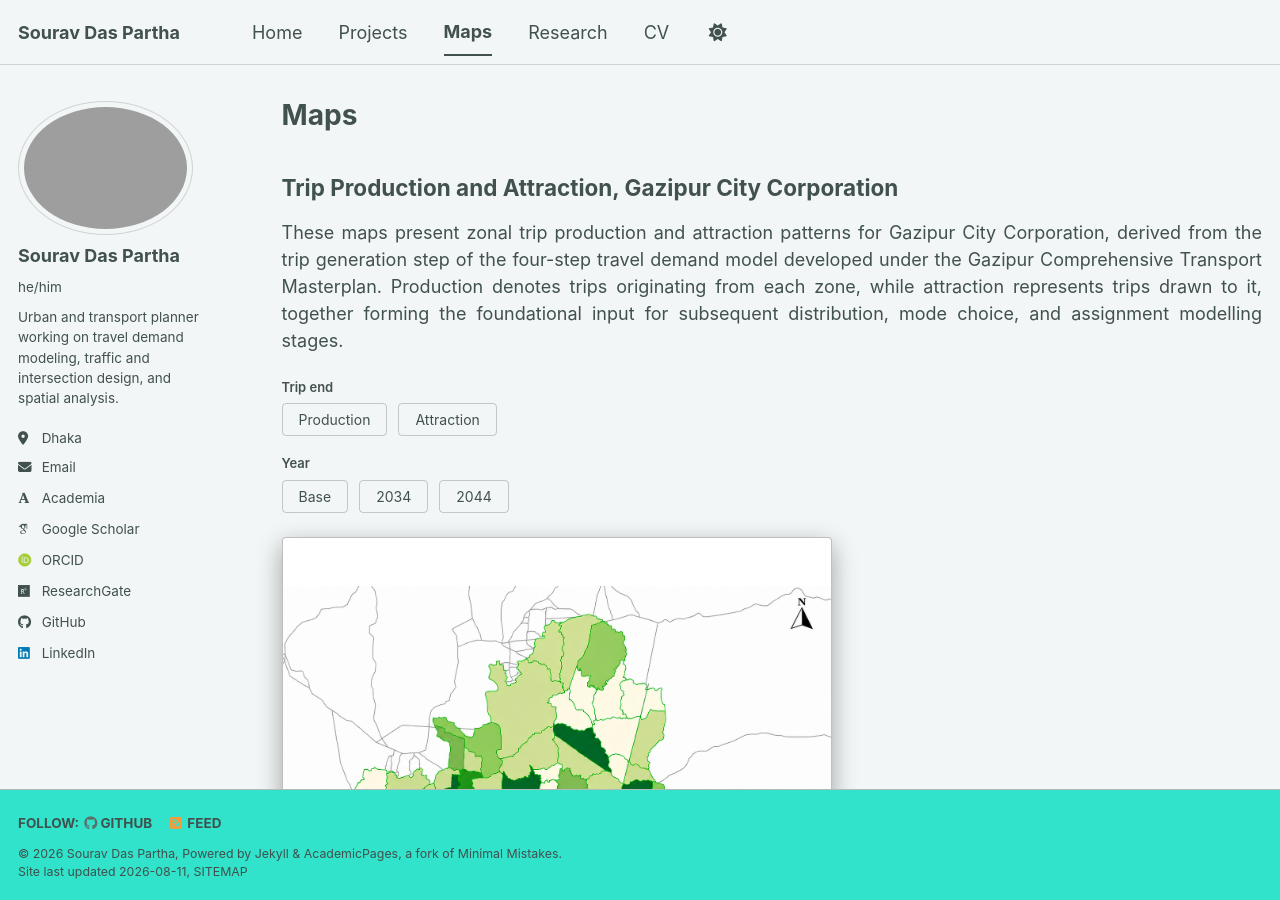
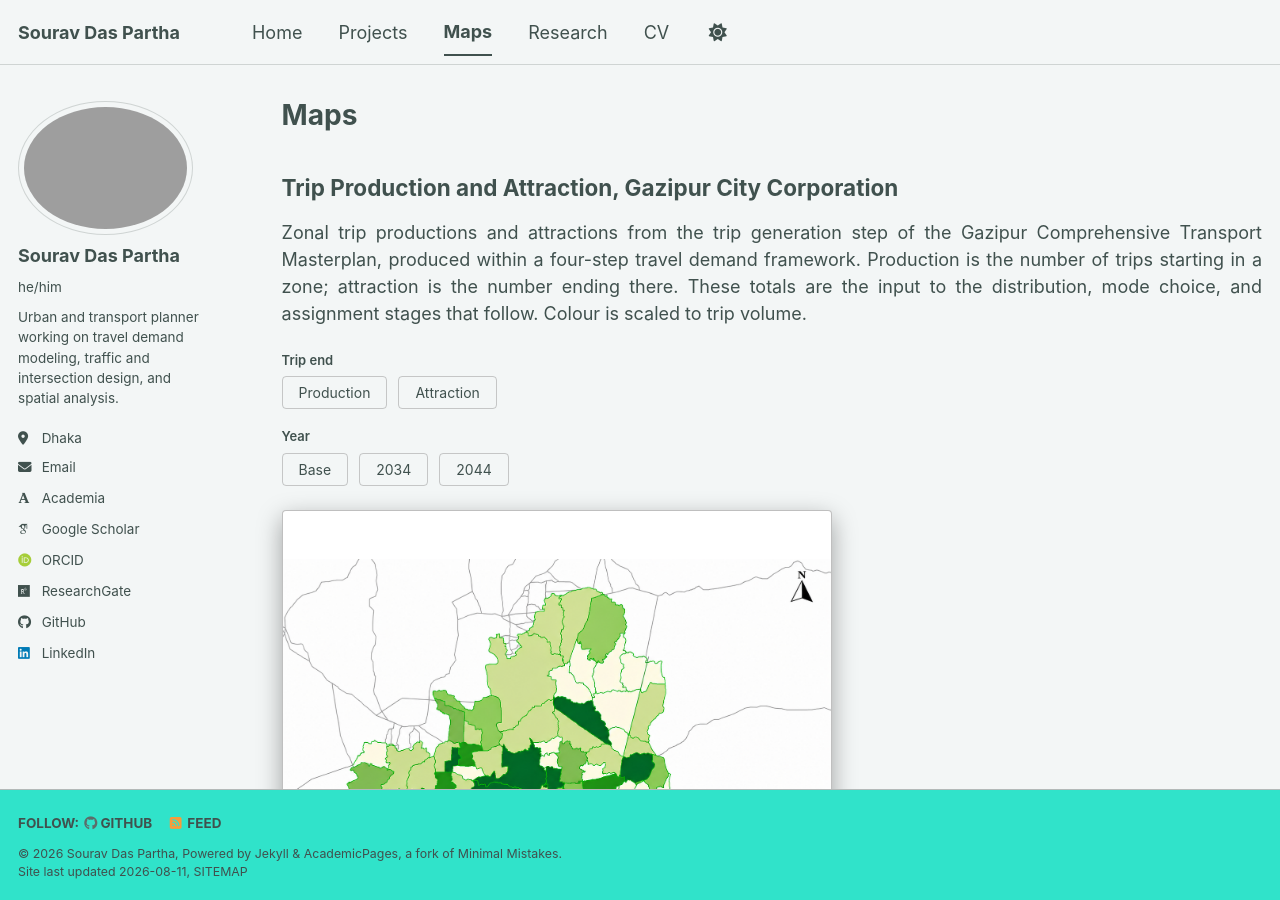
Before and after one commit to souravdaspartha/souravdaspartha.github.io, a Jekyll site: the page built from _pages/maps.md, in a window 1280 px wide and 900 px high. Built offline with Jekyll 4.4.1, drawn with Linux system fonts in a browser that asks for light colours; some web fonts are replaced; a script bundle is joined from its source files by our own code; library files that are not in the unit come from our copies.

Commit message:
Update maps.md

```diff
--- a/_pages/maps.md
+++ b/_pages/maps.md
@@ -8,7 +8,7 @@ author_profile: true
 ## Trip Production and Attraction, Gazipur City Corporation
 
 <p style="text-align: justify;">
-These maps present zonal trip production and attraction patterns for Gazipur City Corporation, derived from the trip generation step of the four-step travel demand model developed under the Gazipur Comprehensive Transport Masterplan. Production denotes trips originating from each zone, while attraction represents trips drawn to it, together forming the foundational input for subsequent distribution, mode choice, and assignment modelling stages.
+Zonal trip productions and attractions from the trip generation step of the Gazipur Comprehensive Transport Masterplan, produced within a four-step travel demand framework. Production is the number of trips starting in a zone; attraction is the number ending there. These totals are the input to the distribution, mode choice, and assignment stages that follow. Colour is scaled to trip volume.
 </p>
 
 <div style="margin: 18px 0 10px;">
```
